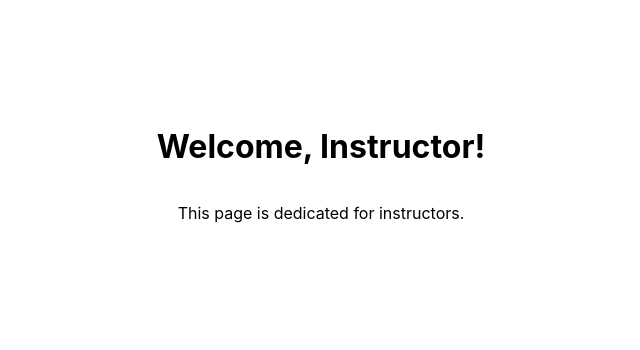
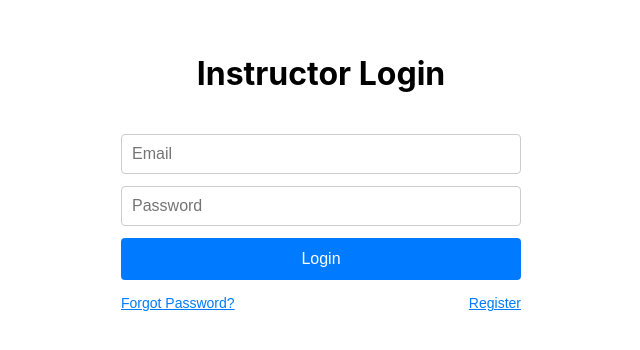
Before and after one commit to ECEMonitoringSystem/ecemonitoringsystem, a React (Create React App) app: page /instructor in a window 1280 px wide. Shown: the part 228-578 px from the top of the page, without its empty margins (319-959 px from the left). Built offline with nearby package versions, Linux system fonts and the light colour scheme.

Commit message:
updated system mode and log in page for instructor

```diff
--- a/src/CSS/Instructor.css
+++ b/src/CSS/Instructor.css
@@ -1,11 +1,103 @@
 /* Instructor.css */
+
+/* Root CSS variables for light mode */
+:root {
+  --background-color: #ffffff;
+  --text-color: #000000;
+  --input-bg: #fff;
+  --input-border: #ccc;
+  --button-bg: #007bff;
+  --button-hover-bg: #0056b3;
+  --link-color: #007bff;
+  --link-hover-color: #0056b3;
+}
+
+/* Dark mode variables */
+@media (prefers-color-scheme: dark) {
+  :root {
+    --background-color: #121212;
+    --text-color: #ffffff;
+    --input-bg: #1e1e1e;
+    --input-border: #555;
+    --button-bg: #3399ff;
+    --button-hover-bg: #007acc;
+    --link-color: #3399ff;
+    --link-hover-color: #007acc;
+  }
+}
+
+/* Container styles */
 .instructor-container {
   display: flex;
   flex-direction: column;
   justify-content: center; /* vertical center */
   align-items: center;     /* horizontal center */
   height: 100vh;           /* full viewport height */
-    text-align: center;      /* center text inside */
   padding: 20px;
   box-sizing: border-box;
+  background-color: var(--background-color);
+  color: var(--text-color);
+  text-align: center;
 }
+
+/* Login form styles */
+.login-form {
+  display: flex;
+  flex-direction: column;
+  width: 100%;
+  max-width: 400px;
+  gap: 12px;
+  margin-top: 20px;
+}
+
+.login-form input {
+  padding: 10px;
+  font-size: 16px;
+  background-color: var(--input-bg);
+  border: 1.5px solid var(--input-border);
+  border-radius: 4px;
+  outline: none;
+  color: var(--text-color);
+  transition: border-color 0.3s ease;
+}
+
+.login-form input:focus {
+  border-color: var(--button-bg);
+}
+
+.login-form button {
+  padding: 12px;
+  font-size: 16px;
+  background-color: var(--button-bg);
+  border: none;
+  color: white;
+  border-radius: 4px;
+  cursor: pointer;
+  transition: background-color 0.3s ease;
+}
+
+.login-form button:hover {
+  background-color: var(--button-hover-bg);
+}
+
+.login-links {
+  margin-top: 15px;
+  display: flex;
+  justify-content: space-between;
+  max-width: 400px;
+  width: 100%;
+}
+
+.link-button {
+  background: none;
+  border: none;
+  color: var(--link-color);
+  cursor: pointer;
+  font-size: 14px;
+  padding: 0;
+  text-decoration: underline;
+}
+
+.link-button:hover {
+  color: var(--link-hover-color);
+}
--- a/src/CSS/Student.css
+++ b/src/CSS/Student.css
@@ -1,4 +1,4 @@
-/* Student.css */
+/* Base styles (light mode by default) */
 .student-container {
   display: flex;
   flex-direction: column;
@@ -8,4 +8,15 @@
   text-align: center;      /* center text inside */
   padding: 20px;
   box-sizing: border-box;
+  background-color: #ffffff; /* light background */
+  color: #000000;            /* dark text */
+  transition: background-color 0.3s ease, color 0.3s ease;
 }
+
+/* Dark mode styles */
+@media (prefers-color-scheme: dark) {
+  .student-container {
+    background-color: #121212; /* dark background */
+    color: #ffffff;            /* light text */
+  }
+}
--- a/src/Pages/Instructor.js
+++ b/src/Pages/Instructor.js
@@ -1,14 +1,126 @@
 // src/Instructor.js
-import React from 'react';
+import React, { useState } from 'react';
 import '../CSS/Instructor.css';
 
 function Instructor() {
-  return (
-    <div className="instructor-container">
-      <h1>Welcome, Instructor!</h1>
-      <p>This page is dedicated for instructors.</p>
-    </div>
-  );
+  // State to control which view is shown: 'login' | 'forgot' | 'register'
+  const [view, setView] = useState('login');
+
+  // Form data state
+  const [formData, setFormData] = useState({
+    email: '',
+    password: '',
+    confirmPassword: '',
+    name: '',
+  });
+
+  const handleChange = (e) => {
+    setFormData(prev => ({ ...prev, [e.target.name]: e.target.value }));
+  };
+
+  const handleSubmit = (e) => {
+    e.preventDefault();
+    alert(`Submitting ${view} form with data:\n${JSON.stringify(formData, null, 2)}`);
+    // Here you can add your API call or authentication logic
+  };
+
+  if (view === 'login') {
+    return (
+      <div className="instructor-container">
+        <h1>Instructor Login</h1>
+        <form onSubmit={handleSubmit} className="login-form">
+          <input
+            type="email"
+            name="email"
+            placeholder="Email"
+            value={formData.email}
+            onChange={handleChange}
+            required
+          />
+          <input
+            type="password"
+            name="password"
+            placeholder="Password"
+            value={formData.password}
+            onChange={handleChange}
+            required
+          />
+          <button type="submit">Login</button>
+        </form>
+        <div className="login-links">
+          <button onClick={() => setView('forgot')} className="link-button">Forgot Password?</button>
+          <button onClick={() => setView('register')} className="link-button">Register</button>
+        </div>
+      </div>
+    );
+  }
+
+  if (view === 'forgot') {
+    return (
+      <div className="instructor-container">
+        <h1>Forgot Password</h1>
+        <form onSubmit={handleSubmit} className="login-form">
+          <input
+            type="email"
+            name="email"
+            placeholder="Enter your email"
+            value={formData.email}
+            onChange={handleChange}
+            required
+          />
+          <button type="submit">Reset Password</button>
+        </form>
+        <button onClick={() => setView('login')} className="link-button">Back to Login</button>
+      </div>
+    );
+  }
+
+  if (view === 'register') {
+    return (
+      <div className="instructor-container">
+        <h1>Register</h1>
+        <form onSubmit={handleSubmit} className="login-form">
+          <input
+            type="text"
+            name="name"
+            placeholder="Full Name"
+            value={formData.name}
+            onChange={handleChange}
+            required
+          />
+          <input
+            type="email"
+            name="email"
+            placeholder="Email"
+            value={formData.email}
+            onChange={handleChange}
+            required
+          />
+          <input
+            type="password"
+            name="password"
+            placeholder="Password"
+            value={formData.password}
+            onChange={handleChange}
+            required
+          />
+          <input
+            type="password"
+            name="confirmPassword"
+            placeholder="Confirm Password"
+            value={formData.confirmPassword}
+            onChange={handleChange}
+            required
+          />
+          <button type="submit">Register</button>
+        </form>
+        <button onClick={() => setView('login')} className="link-button">Back to Login</button>
+      </div>
+    );
+  }
+
+  // Optional fallback (should never reach here)
+  return null;
 }
 
 export default Instructor;
```
Lines whose indentation alone changed are shown as unchanged.
